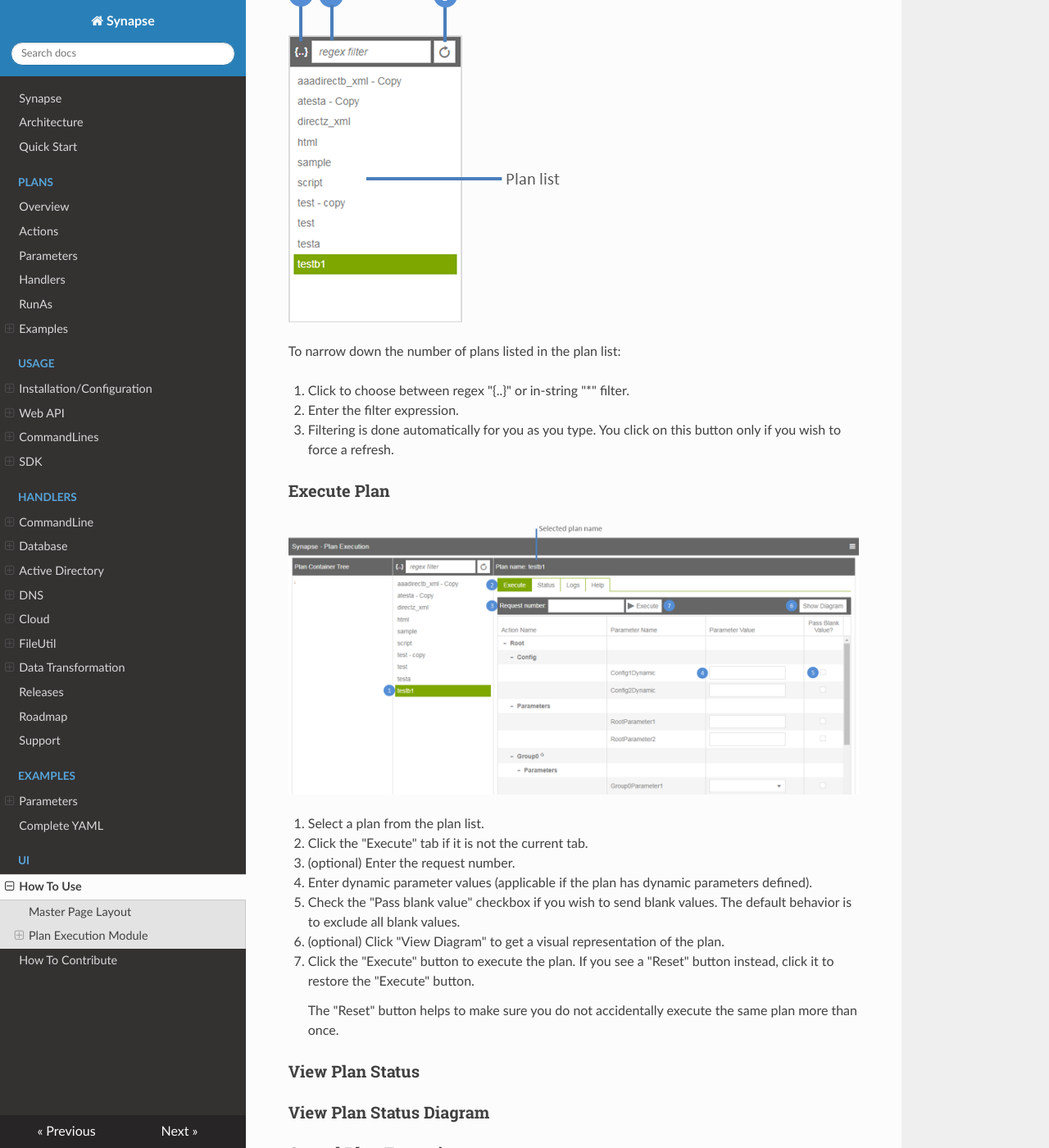
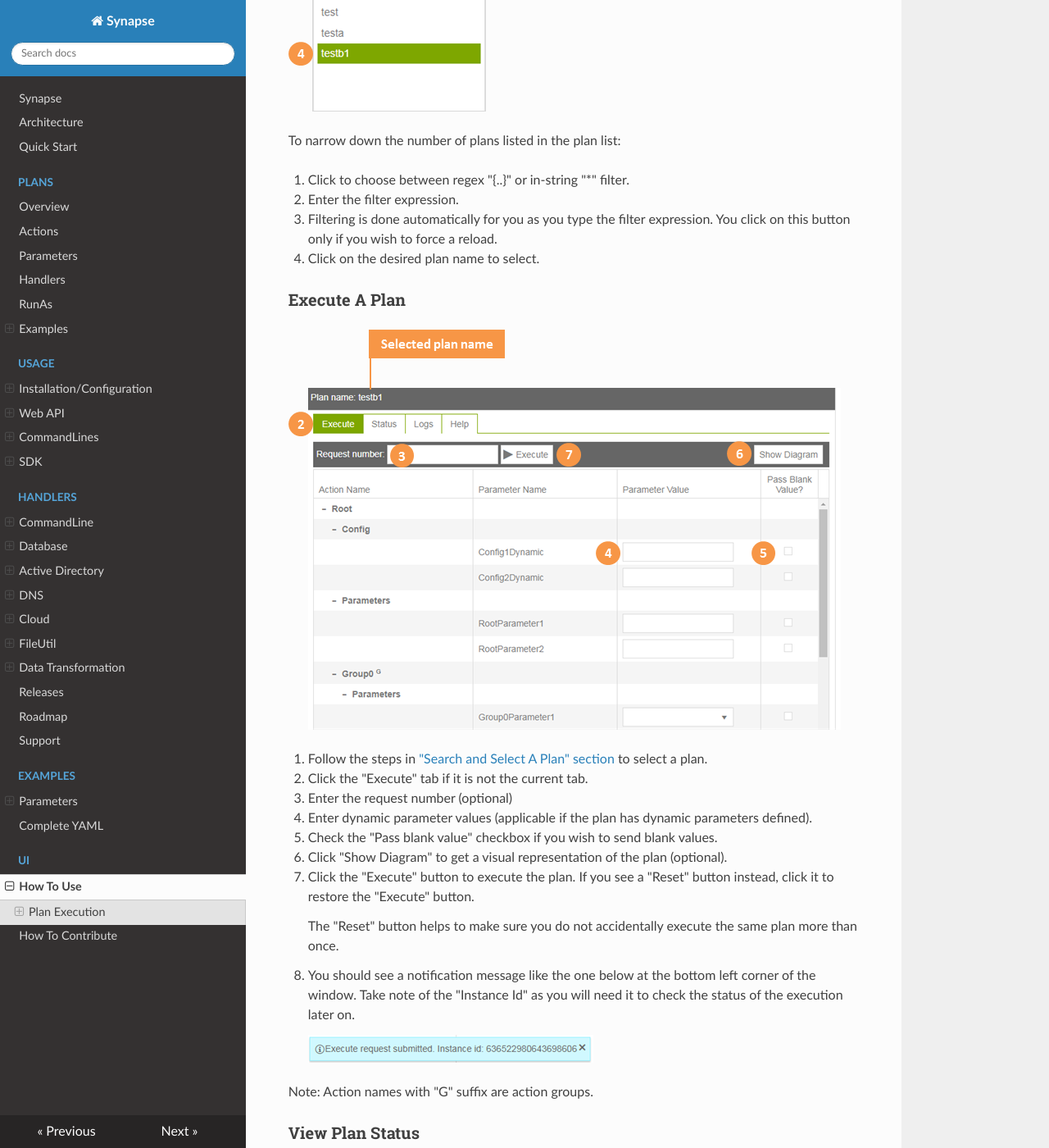
Before and after one commit to SynapseProject/synapse.docs, an MkDocs documentation site: the page built from docs/ui/howtouse.md, in a window 1280 px wide and 1400 px high, scrolled down 509 px. Shown: the whole window at 82% size. Built offline with MkDocs 1.6.1, drawn with Linux system fonts in a browser that asks for light colours; nearby versions of some CDN libraries; old or Windows-style settings are respelled for this version of MkDocs; some of the changed text lies outside the part shown.

Commit message:
Still working on ui docs

```diff
--- a/docs/ui/howtouse.md
+++ b/docs/ui/howtouse.md
@@ -1,16 +1,8 @@
-# How To Use #
+# How To Use
 
-## Master Page Layout ##
+## Plan Execution
 
-Every page has a header that contains a title and a navigation menu. The space below the header varies depending on the page you select.
-
-<p>
-<img alt="Page Layout" src="../../img/ui_page_layout.png" />
-</p>
-
-## Plan Execution Module ##
-
-### Search Plan ###
+### Search And Select A Plan
 
 <p>
 <img alt="Search Plan" src="../../img/ui_plan_execution_search_plan.png" />
@@ -20,26 +12,57 @@ To narrow down the number of plans listed in the plan list:
 
 1. Click to choose between regex "{..}" or in-string "*" filter.
 2. Enter the filter expression.
-3. Filtering is done automatically for you as you type. You click on this button only if you wish to force a refresh.
+3. Filtering is done automatically for you as you type the filter expression. You click on this button only if you wish to force a reload.
+4. Click on the desired plan name to select.
 
-### Execute Plan ###
+### Execute A Plan
 
 <p>
-<img alt="Search Plan" src="../../img/ui_plan_execution_execute_plan.png" />
+<img alt="Execute Plan" src="../../img/ui_plan_execution_execute_plan.png" />
 </p>
 
-1. Select a plan from the plan list.
+1. Follow the steps in ["Search and Select A Plan" section](#search-and-select-a-plan) to select a plan.
 2. Click the "Execute" tab if it is not the current tab.
-3. (optional) Enter the request number.
+3. Enter the request number (optional)
 4. Enter dynamic parameter values (applicable if the plan has dynamic parameters defined).
-5. Check the "Pass blank value" checkbox if you wish to send blank values. The default behavior is to exclude all blank values.
-6. (optional) Click "View Diagram" to get a visual representation of the plan.
+5. Check the "Pass blank value" checkbox if you wish to send blank values.
+6. Click "Show Diagram" to get a visual representation of the plan (optional).
 7. Click the "Execute" button to execute the plan. If you see a "Reset" button instead, click it to restore the "Execute" button.
 
     The "Reset" button helps to make sure you do not accidentally execute the same plan more than once.
 
-### View Plan Status ###
+8. You should see a notification message like the one below at the bottom left corner of the window. Take note of the "Instance Id" as you will need it to check the status of the execution later on.
 
-### View Plan Status Diagram ###
+    <p>
+    <img alt="Plan execution message" src="../../img/ui_plan_execution_execute_plan_msg.png" />
+    </p>
 
-### Cancel Plan Execution
+Note: Action names with "G" suffix are action groups.
+
+### View Plan Status
+
+<p>
+<img alt="Plan Status" src="../../img/ui_plan_execution_plan_status.png" />
+</p>
+
+1. Follow the steps in ["Search and Select A Plan" section](#search-and-select-a-plan) to select a plan.
+2. Click the "Status" tab if it is not the current tab.
+3. Use the settings here to alter the results listed in the plan history. By default, only the 5 most recent instances will be listed.
+
+     - "Show n records": controls the maximum number of recent plan instances to display.
+     - "Refresh every 60 secs": controls whether to automatically refresh the plan history.
+     - "Refresh": causes a reload of plan history.
+
+4. Select the desired plan instance.
+5. There are a few things you can do here.
+
+    - "Refresh": updates the content of the result plan with the latest status of the plan instance.
+    - "Cancel": cancels the executing plan.
+    - "Show Diagram": gives you a diagram view of the result plan.
+    - "A-", "A", "A+" buttons lets you alter the font size.
+
+
+### Cancel Plan
+
+1. Follow the instructions in ["View Plan Status" section](#view-plan-status).
+2. Click the "Cancel" button located right above the Result Plan.
```
Also changed, not shown: docs/img/ui_page_layout.png (deleted), docs/img/ui_plan_execution_execute_plan.png, docs/img/ui_plan_execution_execute_plan_msg.png (added), docs/img/ui_plan_execution_plan_status.png (added), docs/img/ui_plan_execution_search_plan.png.
